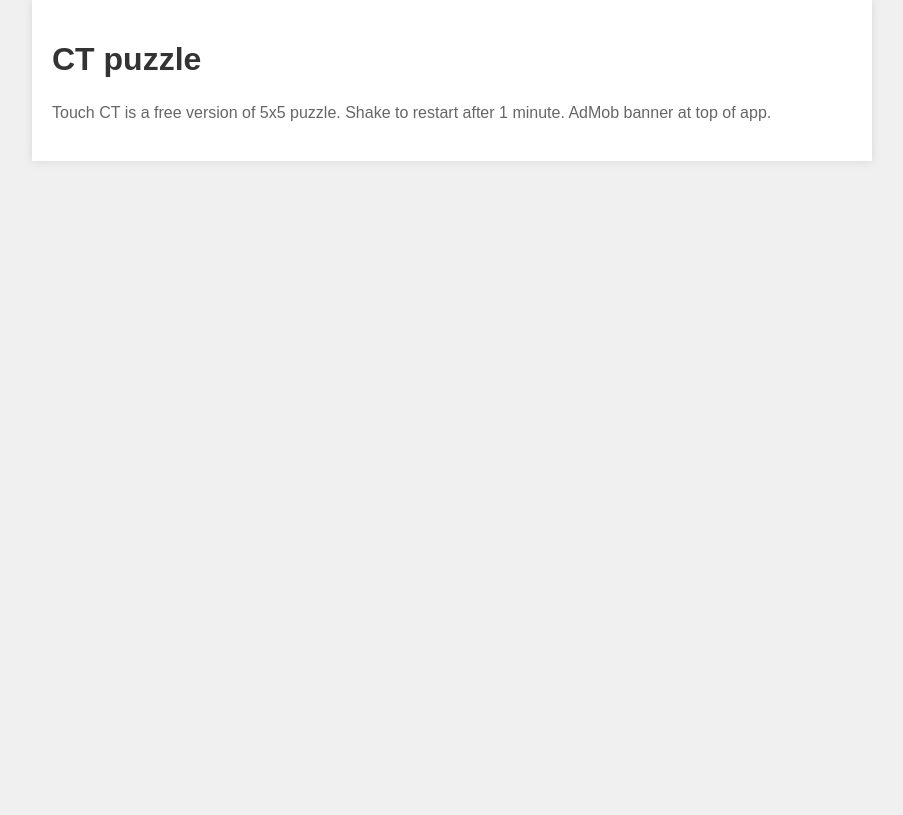
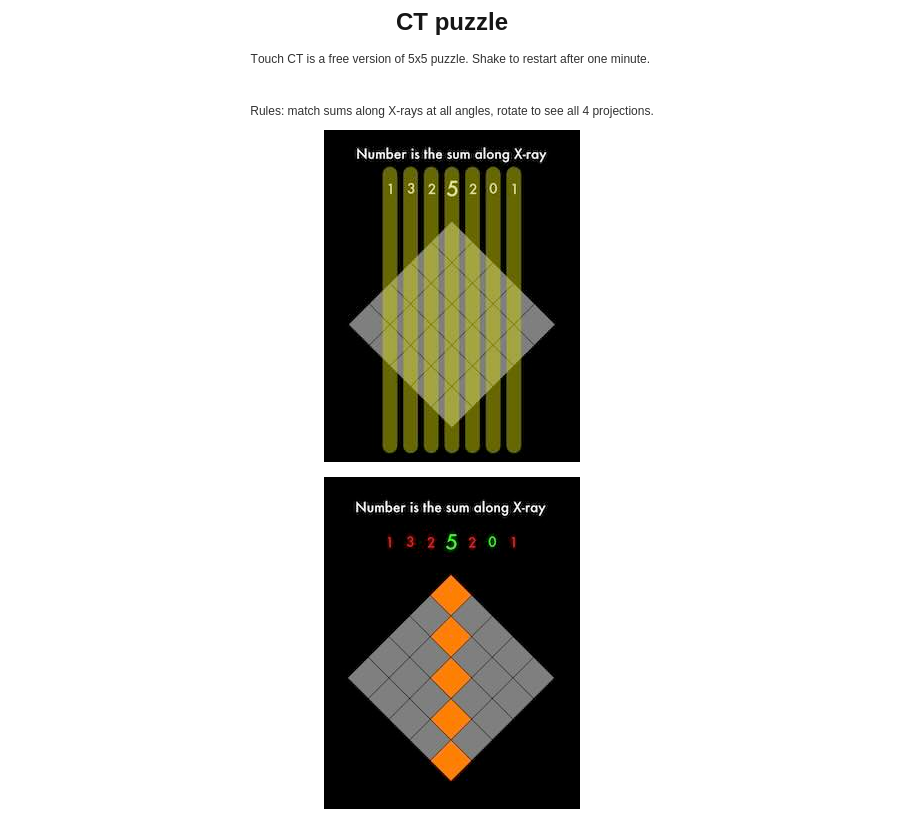
Before and after one commit to poshprogramming/poshprogramming.github.io, a plain HTML site: page index.html in a window 1280 px wide. Shown: the top 815 px of the page, without its empty margins (188-1091 px from the left). Drawn offline with Linux system fonts and the light colour scheme.

Commit message:
add images

```diff
--- a/index.html
+++ b/index.html
@@ -1,38 +1,33 @@
-<!DOCTYPE html>
+<!DOCTYPE html PUBLIC "-//W3C//DTD HTML 4.01//EN" "http://www.w3.org/TR/html4/strict.dtd">
 <html>
 <head>
-    <meta name="viewport" content="width=device-width, initial-scale=1.0">
-    <title> PoshProgramming </title>
-  <style>
-    body {
-      font-family: Arial, sans-serif;
-      margin: 0;
-      padding: 0;
-      background-color: #f0f0f0;
-    }
-
-    .container {
-      max-width: 800px;
-      margin: 0 auto;
-      padding: 20px;
-      background-color: #fff;
-      box-shadow: 0 0 10px rgba(0, 0, 0, 0.1);
-    }
-
-    h1 {
-      color: #333;
-    }
-
-    p {
-      color: #666;
-      line-height: 1.6;
-    }
+  <meta http-equiv="Content-Type" content="text/html; charset=utf-8">
+  <meta http-equiv="Content-Style-Type" content="text/css">
+  <title></title>
+  <meta name="Generator" content="Cocoa HTML Writer">
+  <meta name="CocoaVersion" content="2487.3">
+  <style type="text/css">
+    body {background-color: #ffffff}
+    p.p2 {margin: 0.0px 0.0px 12.0px 0.0px; text-align: center; font: 12.0px Arial; color: #323232; -webkit-text-stroke: #323232; background-color: #ffffff}
+    p.p3 {margin: 0.0px 0.0px 12.0px 0.0px; text-align: center; font: 12.0px Arial; color: #323232; -webkit-text-stroke: #323232; background-color: #ffffff; min-height: 14.0px}
+    p.p4 {margin: 0.0px 0.0px 0.0px 0.0px; font: 12.0px Arial; color: #323232; -webkit-text-stroke: #323232; background-color: #ffffff; min-height: 14.0px}
+    p.p5 {margin: 0.0px 0.0px 12.0px 0.0px; font: 12.0px Arial; color: #323232; -webkit-text-stroke: #323232; min-height: 14.0px}
+    span.s1 {font-kerning: none; background-color: #ffffff}
+    span.s2 {font-kerning: none}
   </style>
 </head>
-
 <body>
-    <div class="container">
-      <h1>CT puzzle</h1>
-      <p>Touch CT is a free version of 5x5 puzzle. Shake to restart after 1 minute. AdMob banner at top of app.</p>
+<h1 style="margin: 0.0px 0.0px 16.1px 0.0px; text-align: center; font: 24.0px Arial; color: #161616; -webkit-text-stroke: #161616"><span class="s1"><b>CT puzzle</b></span></h1>
+<p class="p2"><span class="s2">Touch CT is a free version of 5x5 puzzle. Shake to restart after one minute.<span class="Apple-converted-space"> </span></span></p>
+<p class="p3"><span class="s2"></span><br></p>
+<p class="p2"><span class="s2">Rules: match sums along X-rays at all angles, rotate to see all 4 projections.</span></p>
+<p class="p2"><span class="s2"><img src="images\xrays.jpg" alt="TouchCT start" ></span></p>
+<p class="p2"><span class="s2"><img src="images\play1.jpg" alt="TouchCT fill" ></span></p>
+<p class="p2"><span class="s2"><img src="images\rotated.jpg" alt="TouchCT rotated" ></span></p>
+<p class="p4"><span class="s2"></span><br><hr></p>
+<p class="p2"><span class="s2">More games and puzzles: <a href="http://www.poshprogramming.com/games">poshprogramming.com/games</a></span></p>
+<p class="p2"><span class="s2">Contacts: <a href="mailto:webmaster@poshprogramming.com">webmaster@poshprogramming.com</a></span></p>
+<p class="p4"><span class="s2"></span><br></p>
+<p class="p5"><span class="s2"></span><br></p>
 </body>
 </html>
```
Also changed, not shown: images/play1.jpg (added), images/rotated.jpg (added), images/xrays.jpg (added), 1 other file.
